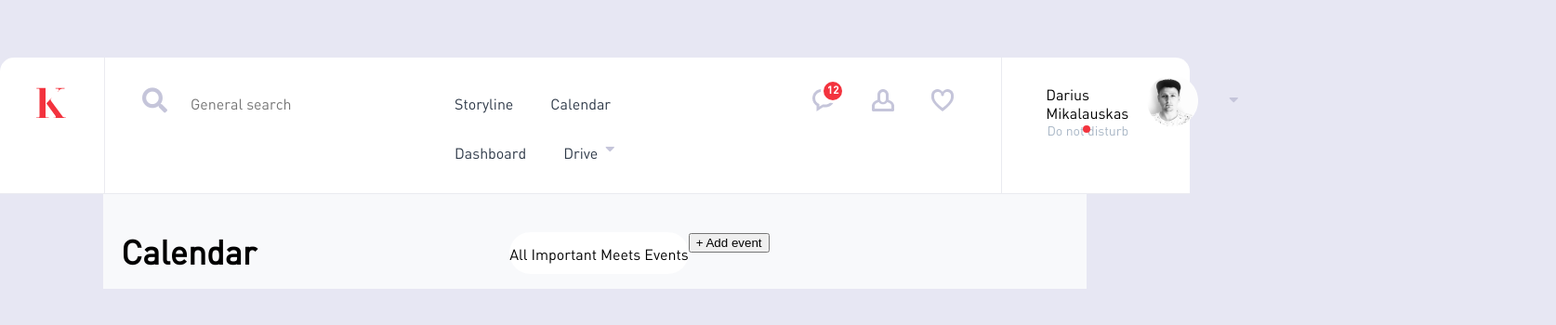
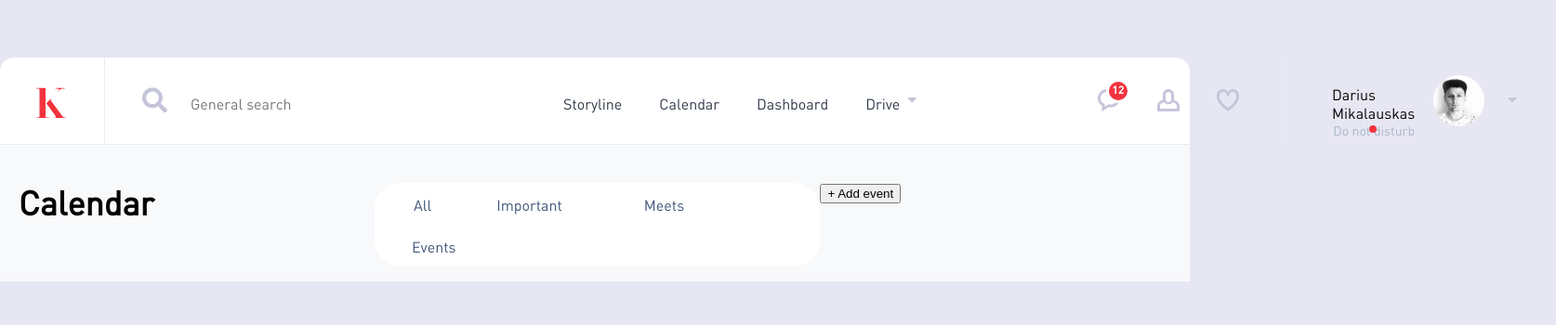
Before and after one commit to Vikaras/Koralis, a plain HTML site: page index.html in a window 1280 px wide. Shown: the whole page at 93% size, 1674 px wide, since content can reach past the window. Drawn offline with Linux system fonts and the light colour scheme.

Commit message:
Changed some margin and padding options, added more styling to calendar menu

```diff
--- a/css/_components.calendar.menu.scss
+++ b/css/_components.calendar.menu.scss
@@ -1,15 +1,15 @@
 .four-fifths {
-  background:$main-color;
+  background: $main-color;
 
   .calendar-wrap {
     margin: 41px 0 16px;
-    padding: 0 20px 0 19px;
+    padding: 0 21px 0 20px;
 
     .calendar-menu-wrap {
       display: flex;
 
       .calendar-heading {
-        width: 418px;
+        width: 415px;
         font-size: 36px;
         color: #000000;
       }
@@ -19,15 +19,31 @@
         background: #ffffff;
 
         .calendar-list {
-          //font-size: 0;
+          font-size: 0;
 
           .calendar-list-item {
             display: inline-block;
-            padding: 14px 0 11px;
 
             .calendar-list-link {
+              display: block;
               font-size: $text-size;
               color: #3d5477;
+            }
+
+            &:nth-child(1) .calendar-list-link {
+              padding: 14px 35px 11px 42px;
+            }
+
+            &:nth-child(2) .calendar-list-link {
+              padding: 14px 40px 11px 35px;
+            }
+
+            &:nth-child(3) .calendar-list-link {
+              padding: 14px 47px 11px 48px;
+            }
+
+            &:nth-child(4) .calendar-list-link {
+              padding: 14px 52px 11px 40px;
             }
           }
         }
--- a/css/_components.header.scss
+++ b/css/_components.header.scss
@@ -23,7 +23,7 @@
     border-right: $header-border;
 
     .nav-search {
-      width: 464px;
+      width: 473px;
       margin: 15px 0 7px;
       padding-left: 40px;
 
@@ -46,6 +46,7 @@
     }
 
     .nav-menu {
+      width: 405px;
       margin-top: 40px;
 
       //removing whitespace
@@ -89,7 +90,7 @@
     }
 
     .nav-actions {
-      width: 403px;
+      width: 393px;
       margin-top: 14px;
       padding-right: 31px;
 
@@ -137,7 +138,7 @@
 
     .nav-user-details {
       margin-top: 30px;
-      padding: 0 20px 0 47px;
+      padding: 0 20px 0 48px;
 
       .nav-user-name {
         font-size: $text-size;
@@ -172,7 +173,7 @@
     .nav-user-drop {
       line-height: 6px;
       margin: 36px 0;
-      padding: 0 26px;
+      padding: 0 35px 0 18px;
     }
   }
 }
--- a/index.html
+++ b/index.html
@@ -75,10 +75,10 @@
                     <h2 class="calendar-heading">Calendar</h2>
                     <div class="calendar-menu">
                         <ul class="calendar-list">
-                            <li class="calendar-list-item"><a href="#" class="calendar-list-link"></a>All</li>
-                            <li class="calendar-list-item"><a href="#" class="calendar-list-link"></a>Important</li>
-                            <li class="calendar-list-item"><a href="#" class="calendar-list-link"></a>Meets</li>
-                            <li class="calendar-list-item"><a href="#" class="calendar-list-link"></a>Events</li>
+                            <li class="calendar-list-item"><a href="#" class="calendar-list-link">All</a></li>
+                            <li class="calendar-list-item"><a href="#" class="calendar-list-link">Important</a></li>
+                            <li class="calendar-list-item"><a href="#" class="calendar-list-link">Meets</a></li>
+                            <li class="calendar-list-item"><a href="#" class="calendar-list-link">Events</a></li>
                         </ul>
                     </div>
                     <div class="calendar-event">
```
Also changed, not shown: css/style.css, 1 other file.
